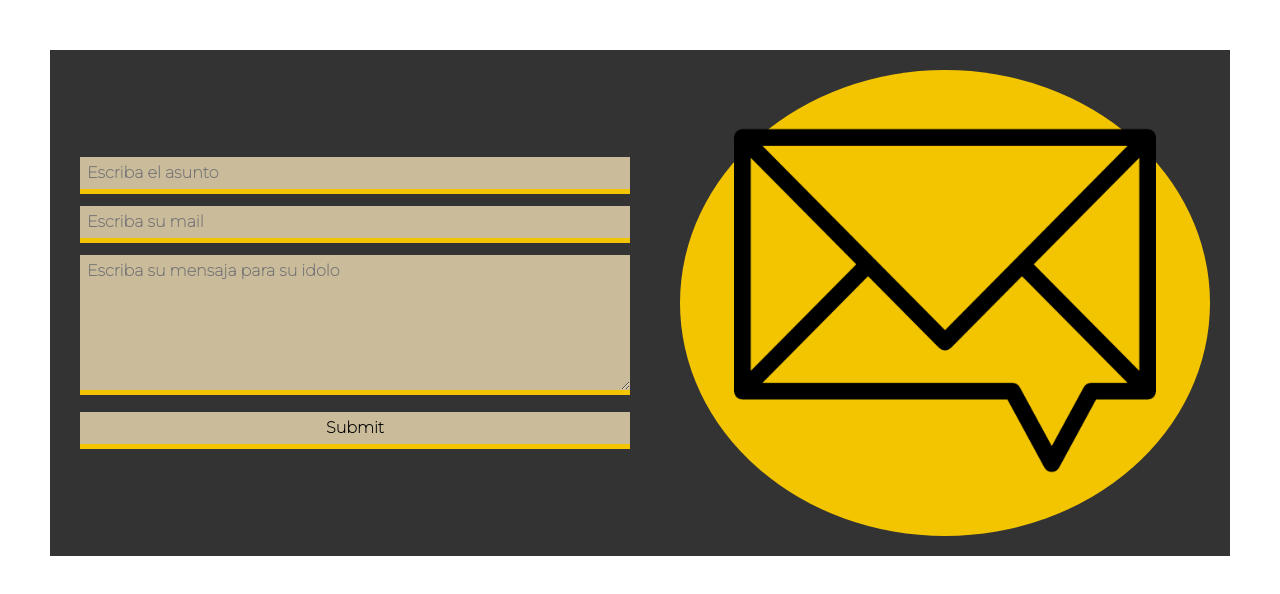
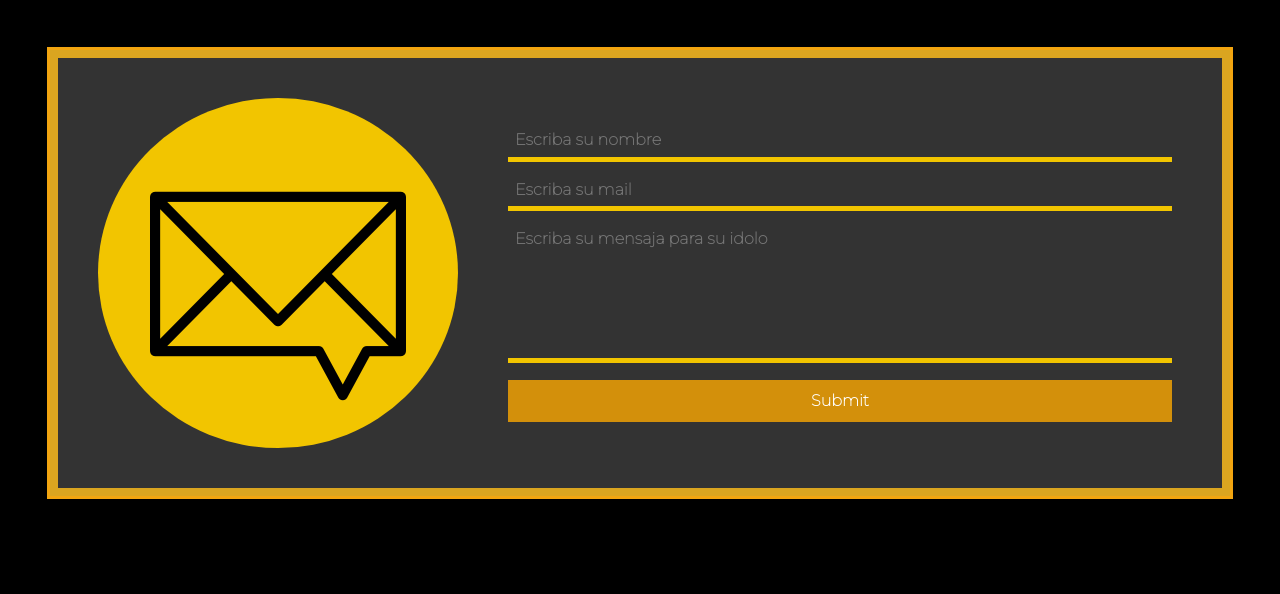
Before and after one commit to jherx/form-flex, a plain HTML site: page index.html in a window 1280 px wide. Drawn offline with Linux system fonts and the light colour scheme; files that its build step writes are made by us from their sources; files whose address does not match are found by name.

Commit message:
se anexan estilos en el input y boton

```diff
--- a/css/style.css
+++ b/css/style.css
@@ -1,6 +1,9 @@
 *{
     font-family: 'Montserrat', Verdana, Geneva, Tahoma, sans-serif;
     font-weight: 700;
+}
+body{
+    background: #000;
 }
 .flex-container{
     display: flex;
@@ -9,12 +12,16 @@
     justify-content: center;
     background: #333;
     margin: 50px 50px;
+    padding: 20px;
+    border: 8px solid #daa520;
+    outline: 3px solid #f2a510;
 }
 .form{
     min-width: 400px;
     flex: 1;
     text-align: center;
     padding: 30px;
+    order: 5;
 }
 .form__input{
     width: 100%;
@@ -22,15 +29,28 @@
     margin: 6px 0px;
     border: none;
     border-bottom: 5px solid #F2C500;
-    background: #cabb9b;
+    background: transparent;
+    color: #daa520;
+
+}
+.form__input:focus{
+    background:linear-gradient(to bottom, transparent, #1e2211);
+    outline: none;
+    border-bottom: 5px solid #f2a510;
+    color: #fff;
+
 }
 .form textarea{
-    min-height: 140px ;
+    min-height: 140px;
+    resize: none;
 }
 .form-img{
     flex: 1;
     display: flex;
     padding: 10px;
+    min-width: 300px;
+    max-width: 400px;
+    order: 2;
 }
 .form-img div{
     padding: 10px;
@@ -41,11 +61,29 @@
 }
 .img-container div{
     background: #F2C500;
-    border-radius: 50%;
+    border-radius: 60%;
     text-align: center;
     padding: 20px;
 }
 .form-img img{
-    width: 86%;
-    object-position: top 10px;
+    width: 80%;
+    padding-top: 50px;
 }
+.form input[type="submit"]{
+    background: #d3900b;
+    color: #fff;
+    border-bottom: none;
+    padding: 12px;
+}
+.form input[type="submit"]:hover{
+    background: #daa520;
+    color: #fff;
+    border-bottom: none;
+    padding: 12px;
+}
+.form input[type="submit"]:focus{
+    background-color: #f2a510;
+}
+.form input[type="submit"]:active{
+    background:linear-gradient(to bottom, #daa520, #996e0a);
+}
--- a/index.html
+++ b/index.html
@@ -20,7 +20,7 @@
   <div class="flex-container">
     <form action="GET" class="form">
         <div class="form__section">
-            <input type="text" class="form__input" placeholder="Escriba el asunto">
+            <input type="text" class="form__input" placeholder="Escriba su nombre">
         </div>
         <div class="form__section">
             <input type="email" class="form__input" placeholder="Escriba su mail">
```
